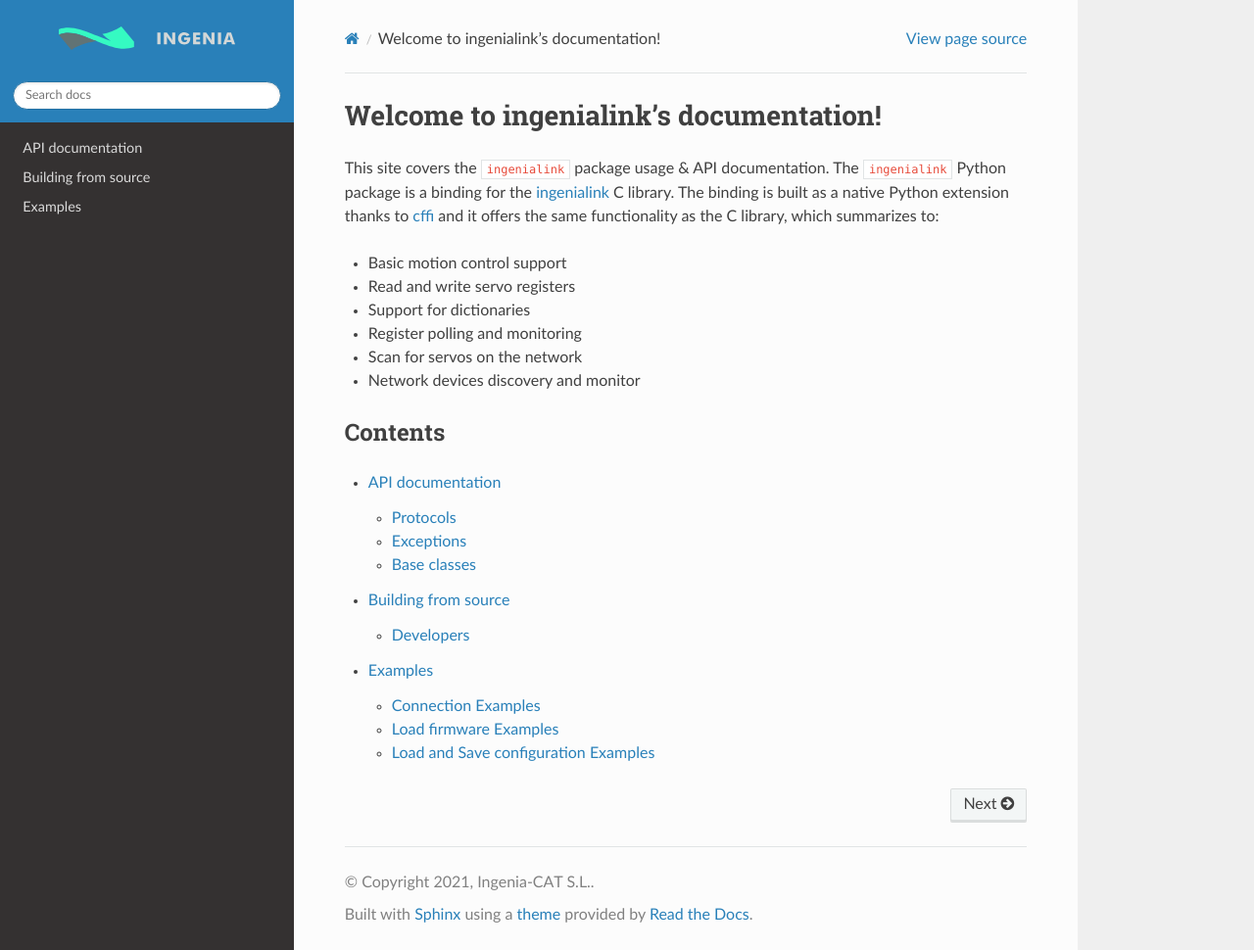
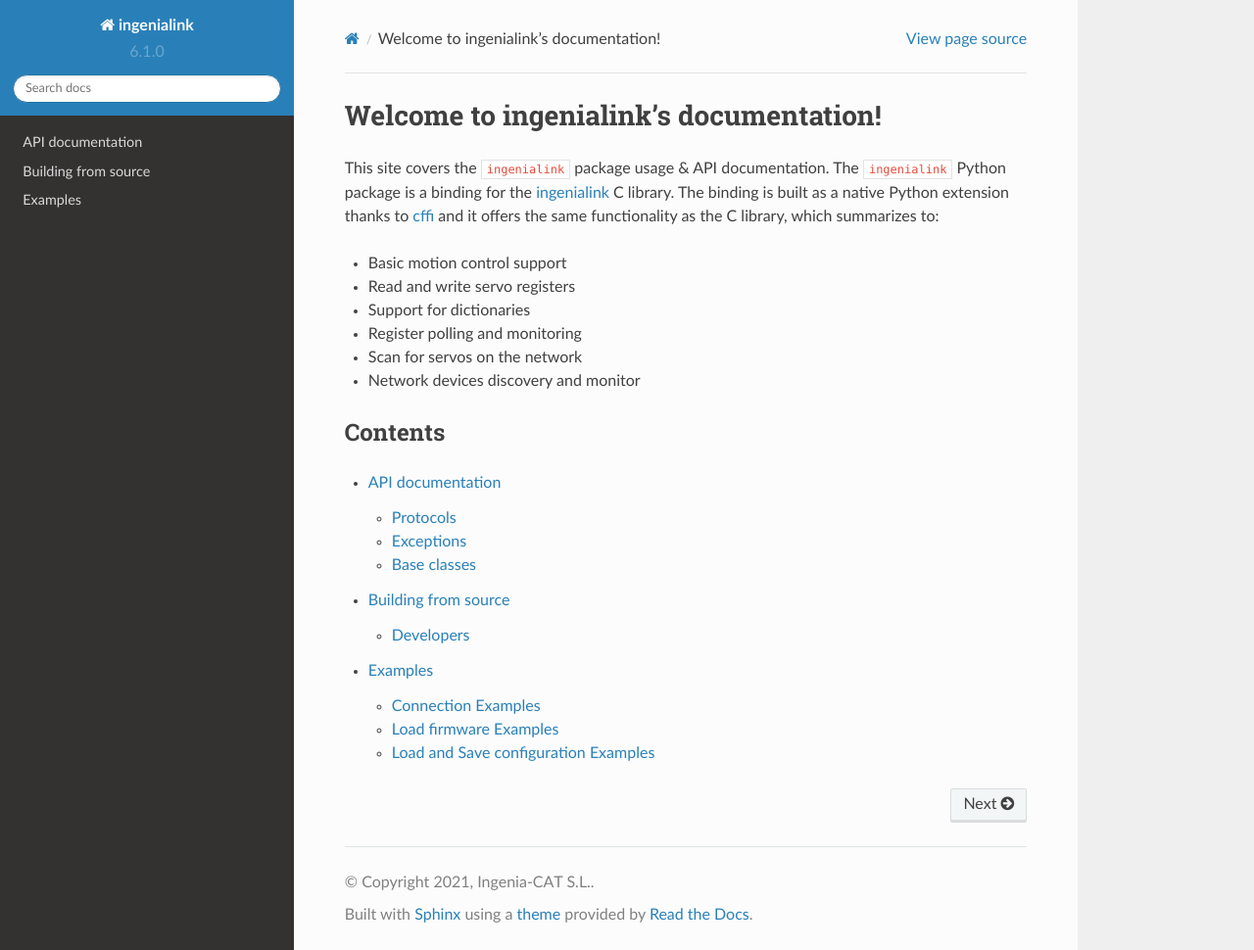
Before and after one commit to ingeniamc/ingenialink-python, a Sphinx documentation site: the page built from docs/index.rst, in a window 1280 px wide and 970 px high. Shown: the whole window at 98% size. Built offline with Sphinx 7.4.7 and the Read the Docs theme 2.0.0, drawn with Linux system fonts in a browser that asks for light colours.

Commit message:
Remove logo and add version to docs

```diff
--- a/docs/conf.py
+++ b/docs/conf.py
@@ -22,6 +22,7 @@
 
 project = 'ingenialink'
 version = _version
+release = version
 author = 'Ingenia Motion Control'
 year = datetime.now().year
 copyright = '{}, Ingenia-CAT S.L.'.format(year)
@@ -33,11 +34,6 @@
 # html
 html_static_path = ['_static']
 html_theme = 'sphinx_rtd_theme'
-html_logo = '_static/images/logo.svg'
-html_theme_options = {
-    'logo_only': True,
-    'display_version': False,
-}
 
 
 def setup(app):
```
